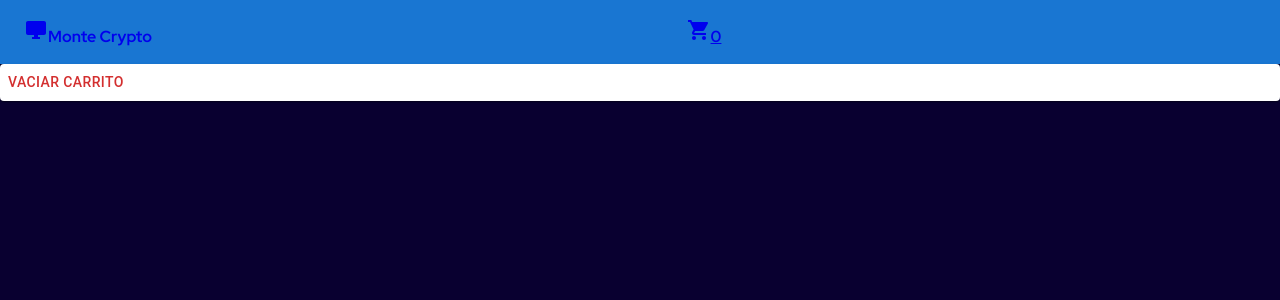
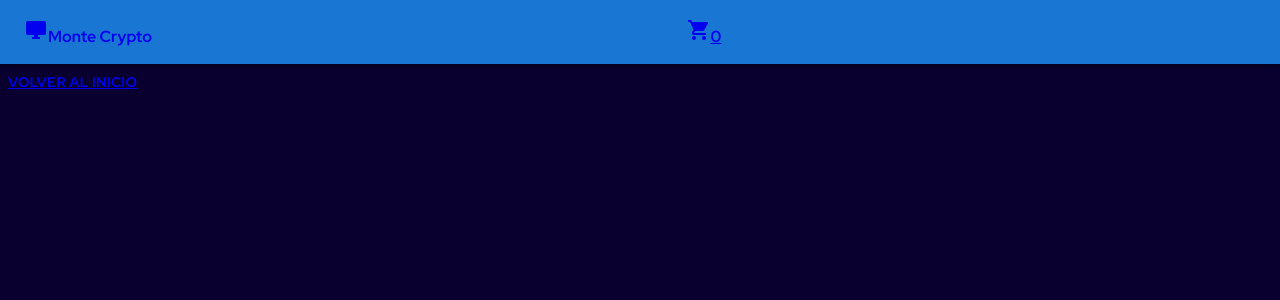
Before and after one commit to Brollix/proyecto-coderhouse-react, a React (Create React App) app: page /cart in a window 1280 px wide. Shown: the top 300 px of the page. Built offline with nearby package versions, Linux system fonts and the light colour scheme.

Commit message:
CartView Funcionalidad

```diff
--- a/src/components/CartView/CartView.js
+++ b/src/components/CartView/CartView.js
@@ -1,19 +1,36 @@
-import { Paper, Typography, Button } from '@mui/material';
+import { Typography, Button, Card } from '@mui/material';
 import React, { useContext } from 'react';
+import { Link } from 'react-router-dom';
 import { CartContext } from '../../context/CartContext';
 import './CartView.css';
 
 export const CartView = () => {
-	const { cart, emptyCart } = useContext(CartContext);
+	const { cart, emptyCart, removeFromCart } = useContext(CartContext);
 
 	return (
-		<Paper>
-			{cart.map((prod) => {
-				return <Typography>{prod.serie}</Typography>;
-			})}
-			<Button variant="text" color="error" onClick={emptyCart}>
-				Vaciar Carrito
-			</Button>
-		</Paper>
+		<>
+			<Card>
+				{cart.map((prod) => {
+					return (
+						<>
+							<Typography>{prod.marca}</Typography>
+							<Typography>{prod.serie}</Typography>
+							{/* <Button variant="text" color="primary">
+								Eliminar
+							</Button> */}
+						</>
+					);
+				})}
+			</Card>
+			{cart.length > 0 ? (
+				<Button variant="contained" color="error" onClick={emptyCart}>
+					Vaciar Carrito
+				</Button>
+			) : (
+				<Button variant="text" color="primary">
+					<Link to="/">Volver al Inicio</Link>
+				</Button>
+			)}
+		</>
 	);
 };
```
